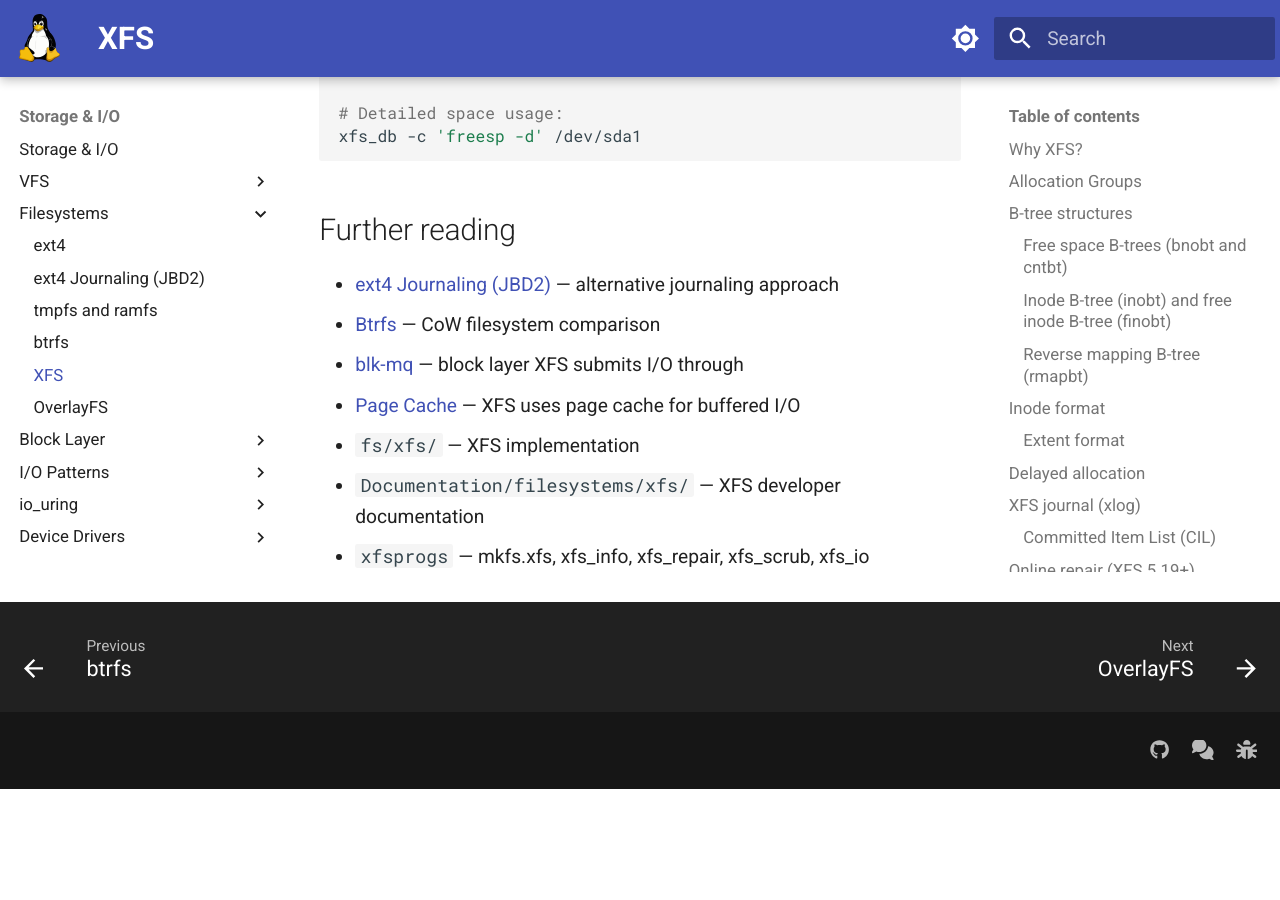
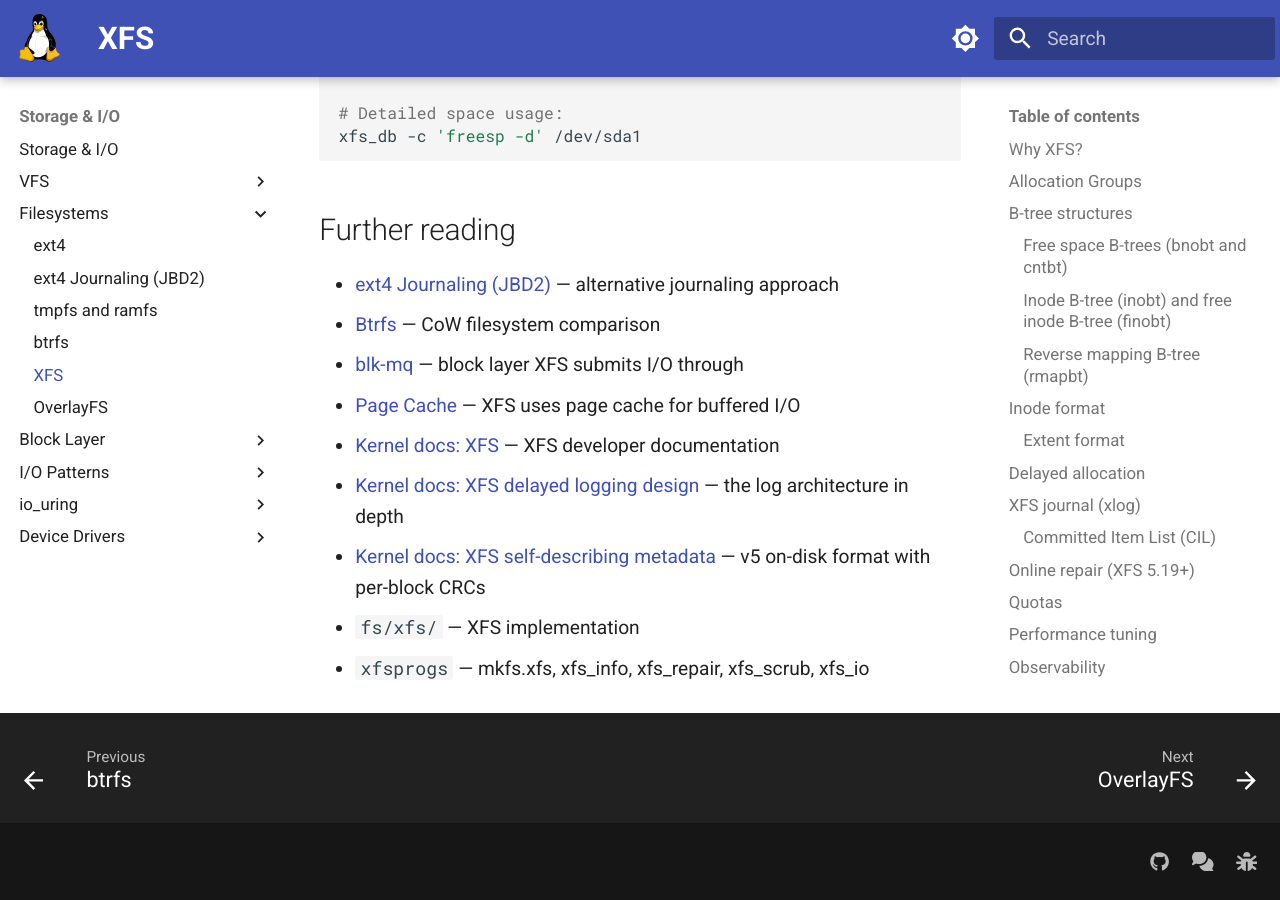
Before and after one commit to laveeshb/linux-kernel-internals, an MkDocs documentation site: the page built from docs/filesystems/xfs.md, in a window 1280 px wide and 900 px high, scrolled down 8675 px. Built offline with MkDocs 1.6.1 and Material for MkDocs 9.7.7, drawn with Linux system fonts in a browser that asks for light colours; before the commit the page ends 9464 px from its top, so only the background shows below that.

Commit message:
filesystems: backfill primary-source citations (#650)
* filesystems: backfill primary-source citations

Turn the plain-text Documentation/filesystems/... references into clickable,
verified docs.kernel.org links across all six pages, and add landmark
kernel-docs citations: ext4 data-structures + high-level design; the ext4
jbd2 journal format; XFS delayed-logging design and self-describing metadata
(v5 CRCs); the btrfs feature/RAID reference plus the 'short history of
btrfs' LWN article; and tmpfs mount semantics. All URLs verified 200; the
existing byline commit/LWN citations (ext4 extents a86c61812637, overlayfs
e9be9d5e76e3, btrfs LWN 342892) re-confirmed against primary sources.

Closes #585

* filesystems: correct btrfs doc citation in backfill (review fix)

The kernel btrfs.html page is a feature overview and does not carry the
RAID5/6 stability status; point RAID5/6 status at the btrfs project's
feature-status page instead of overstating what the kernel doc says.

* filesystems: detach btrfs LWN citation from the version number (review nit)

The 'A short history of btrfs' LWN article confirms the mainline merge and the
design history but does not state 'Linux 2.6.29'; reframe so the link backs the
history/design story rather than implying it sources the version number.

```diff
--- a/docs/filesystems/xfs.md
+++ b/docs/filesystems/xfs.md
@@ -340,6 +340,8 @@ xfs_db -c 'freesp -d' /dev/sda1
 - [Btrfs](btrfs.md) — CoW filesystem comparison
 - [blk-mq](../block/blk-mq.md) — block layer XFS submits I/O through
 - [Page Cache](../mm/page-cache.md) — XFS uses page cache for buffered I/O
+- [Kernel docs: XFS](https://docs.kernel.org/filesystems/xfs/index.html) — XFS developer documentation
+- [Kernel docs: XFS delayed logging design](https://docs.kernel.org/filesystems/xfs/xfs-delayed-logging-design.html) — the log architecture in depth
+- [Kernel docs: XFS self-describing metadata](https://docs.kernel.org/filesystems/xfs/xfs-self-describing-metadata.html) — v5 on-disk format with per-block CRCs
 - `fs/xfs/` — XFS implementation
-- `Documentation/filesystems/xfs/` — XFS developer documentation
 - `xfsprogs` — mkfs.xfs, xfs_info, xfs_repair, xfs_scrub, xfs_io
```
Also changed, not shown: docs/filesystems/btrfs.md (+4 -2 lines), docs/filesystems/ext4-journal.md (+1 -1 lines), docs/filesystems/ext4.md (+2 -1 lines), docs/filesystems/overlayfs.md (+1 -1 lines), docs/filesystems/tmpfs.md (+1 -0 lines).
